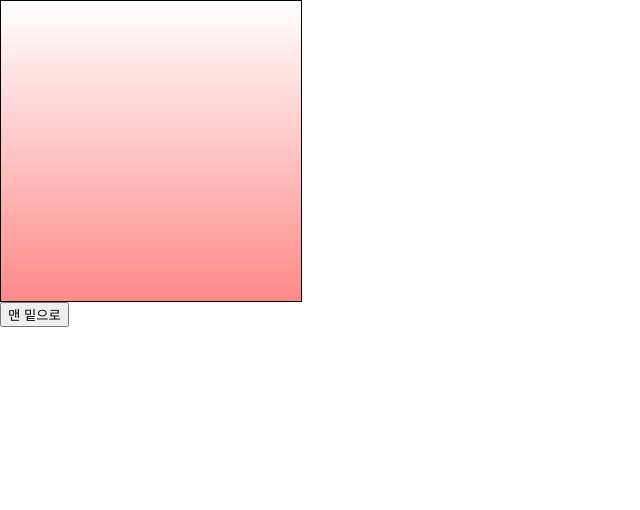
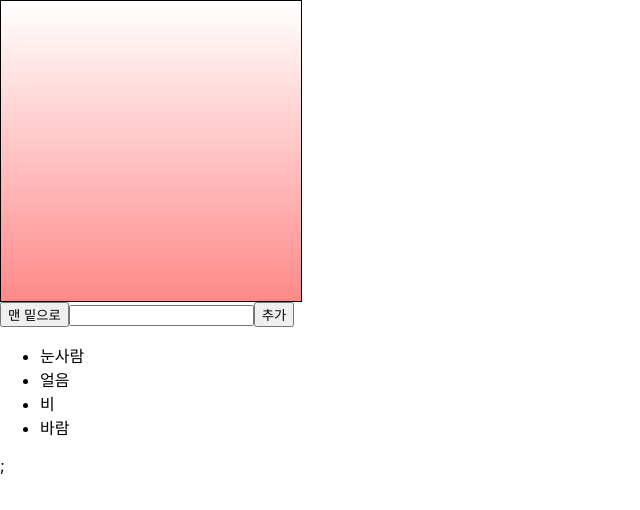
Before and after one commit to wonhopark89-dev/study-react, a React (Create React App) app: page / in a window 1280 px wide. Shown: the top 510 px of the page, without its empty margins (0-640 px from the left). Built offline with nearby package versions, Linux system fonts and the light colour scheme.

Commit message:
map function (iteration, key)

```diff
--- a/src/App.js
+++ b/src/App.js
@@ -5,6 +5,7 @@ import Say from './Say';
 import EventPractice from './EventPractice';
 import ValidationSample from './ValidationSample';
 import ScrollBox from './ScrollBox';
+import IterationSample from './iterationSample';
 
 // function App() {
 //   // orignal
@@ -49,6 +50,7 @@ class App extends Component {
 				<button onClick={() => this.scrollBox.scrollToBottom()}>
 					맨 밑으로
 				</button>
+				<IterationSample />
 			</div>
 		);
 	}
--- /dev/null
+++ b/src/iterationSample.js
@@ -0,0 +1,51 @@
+import React, { useState } from 'react';
+
+const IterationSample = () => {
+	const [names, setNames] = useState([
+		{
+			id: 1,
+			text: '눈사람',
+		},
+		{
+			id: 2,
+			text: '얼음',
+		},
+		{
+			id: 3,
+			text: '비',
+		},
+		{
+			id: 4,
+			text: '바람',
+		},
+	]);
+
+	const [inputText, setInputText] = useState('');
+	const [nextId, setNextId] = useState(5);
+
+	const onChange = (e) => setInputText(e.target.value);
+	const onClick = () => {
+		const nextNames = names.concat({
+			id: nextId,
+			text: inputText,
+		});
+		setNextId(nextId + 1);
+		setNames(nextNames);
+		setInputText('');
+	};
+
+	// index 를 키로 쓰면 배열이 변경될때 효율적으로 리렌더링 하지 못함
+	// const nameList = names.map((tomato, index) => <li key={index}>{tomato}</li>);
+
+	const nameList = names.map((tomato) => (
+		<li key={tomato.id}>{tomato.text}</li>
+	));
+	return (
+		<>
+			<input value={inputText} onChange={onChange} />
+			<button onClick={onClick}>추가</button>
+			<ul>{nameList}</ul>;
+		</>
+	);
+};
+export default IterationSample;
```
